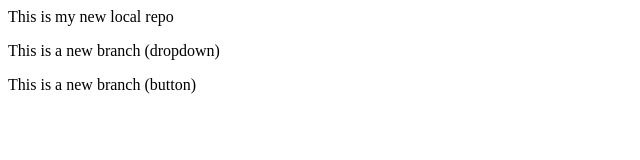
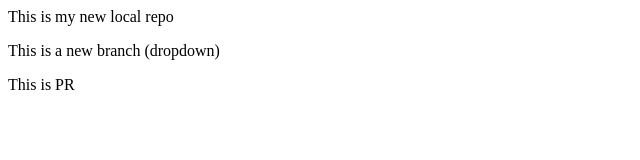
Before and after one commit to Ashumandloi/local-repo, a plain HTML site: page index.html in a window 1280 px wide. Shown: the whole page, without its empty margins (0-640 px from the left). Drawn offline with Linux system fonts and the light colour scheme.

Commit message:
New PR Create

```diff
--- a/index.html
+++ b/index.html
@@ -1,3 +1,3 @@
 <p>This is my new local repo</p>
 <p>This is a new branch (dropdown) </p>
-<p>This is a new branch (button) </p>
+<p>This is PR</p>
```
